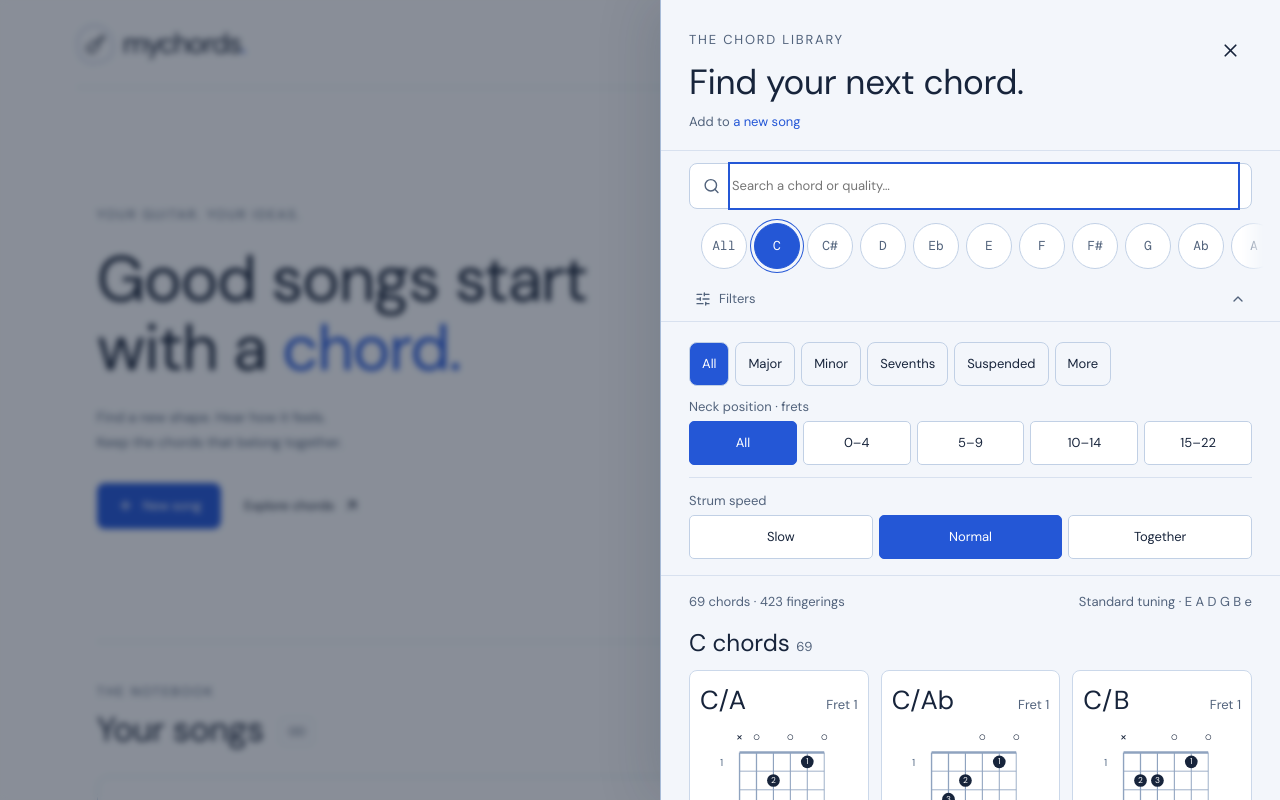
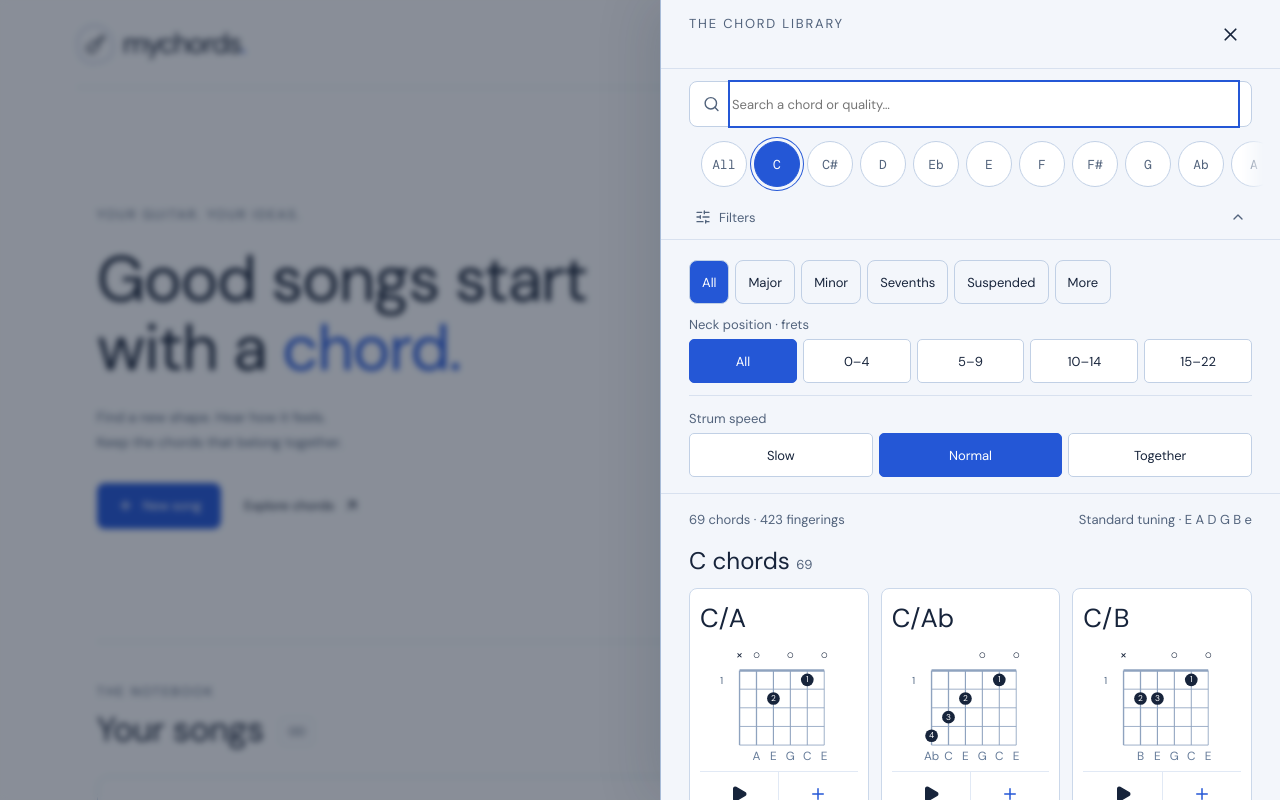
Before and after one commit to qwertypants/mychords, a React (Vite) app: page / in a window 1280 px wide. Both pictures are taken after a click on the button "Chord library". Shown: the top 800 px of the page. Built offline with nearby package versions, Linux system fonts and the light colour scheme.

Commit message:
Keep chord filters visible and simplify cards

```diff
--- a/src/chords/ChordPicker.tsx
+++ b/src/chords/ChordPicker.tsx
@@ -79,11 +79,9 @@ export function ChordPicker({
   }, []);
   useMotion(dialog, true, (element) => {
     const edge = element.querySelector(".picker-motion-edge");
-    const heading = element.querySelector("#picker-heading");
     gsap.timeline({ defaults: { overwrite: "auto", ease: "power2.out" } })
       .fromTo(edge, { scaleY: 0, opacity: 0.9 }, { scaleY: 1, duration: 0.15 }, 0)
-      .to(edge, { opacity: 0, duration: 0.07, clearProps: "transform,opacity" }, 0.15)
-      .fromTo(heading, { y: 10 }, { y: 0, duration: 0.22, clearProps: "transform" }, 0);
+      .to(edge, { opacity: 0, duration: 0.07, clearProps: "transform,opacity" }, 0.15);
   });
   useEffect(() => {
     if (!added) return;
@@ -138,16 +136,12 @@ export function ChordPicker({
         e.preventDefault();
         onClose();
       }}
-      aria-labelledby="picker-heading"
+      aria-label={`Chord library for ${sectionName}`}
     >
       <span className="picker-motion-edge" aria-hidden="true" />
       <header className="picker-header">
         <div>
           <span className="eyebrow">THE CHORD LIBRARY</span>
-          <h2 id="picker-heading">Find your next chord.</h2>
-          <p>
-            Add to <strong>{sectionName}</strong>
-          </p>
         </div>
         <button
           className="icon-button"
@@ -233,7 +227,6 @@ export function ChordPicker({
           <ChevronDown size={16} className={filtersExpanded ? "is-expanded" : ""} aria-hidden="true" />
         </button>
       </div>
-      <div className="picker-scroll">
       <div id="picker-filter-controls" className="picker-filters" hidden={!filtersExpanded}>
         <div className="category-tabs" role="group" aria-label="Chord categories">
           {primaryCategories.map(c => <button key={c} aria-pressed={category === c}
@@ -249,6 +242,7 @@ export function ChordPicker({
         <NeckPositionSelect value={region} onChange={value => filter(() => setRegion(value))} />
       {strumSpeedControl && <div className="picker-strum-speed">{strumSpeedControl}</div>}
       </div>
+      <div className="picker-scroll">
       {playback && <div className="picker-playback">{playback}</div>}
       <div className="picker-results">
         <div className="results-count" role="status">
--- a/src/chords/VoicingCard.tsx
+++ b/src/chords/VoicingCard.tsx
@@ -1,7 +1,6 @@
 import { useRef } from "react";
 import gsap from "gsap";
 import { Play, Plus, Check } from "lucide-react";
-import { positionOf } from "./pitch";
 import { ChordDiagram } from "./ChordDiagram";
 import type { Voicing } from "./types";
 import { pulseIcon, useMotion } from "../motion";
@@ -38,7 +37,6 @@ export function VoicingCard({ voicing, playing, strumInterval, added, onHear, on
       )}
       <div className="voicing-heading">
         <h3>{label}</h3>
-        <span>Fret {positionOf(frets)}</span>
       </div>
       <ChordDiagram voicing={voicing} playing={playing} strumInterval={strumInterval} onNote={onNote} />
       <div className="voicing-actions">
--- a/src/styles/picker-layout.css
+++ b/src/styles/picker-layout.css
@@ -1,6 +1,7 @@
 .picker-search-toolbar { padding: 12px 28px 0; flex-shrink: 0; border-bottom: 1px solid var(--line); }
 .picker-scroll { overflow-y: auto; min-height: 0; flex: 1 1 auto; overscroll-behavior-y: contain; }
 .picker-filter-toggle { min-height: 44px; margin-bottom: 0; }
+.picker-filters { max-height: 40dvh; overflow-y: auto; overscroll-behavior-y: contain; }
 .picker-filters[hidden] { display: none; }
 .picker-filters .picker-strum-speed { padding: 14px 0 0; border: 0; margin-top: 12px; border-top: 1px solid var(--line); }
 .root-tabs {
@@ -39,9 +40,6 @@
 }
 .root-tabs button:hover:not([aria-pressed="true"]) { background: var(--tab-hover); color: var(--ink); }
 @media (max-width: 600px), (max-height: 600px) {
-  .picker-header { padding: 10px 16px; }
-  .picker-header .eyebrow { display: none; }
-  .picker-header h2 { font-size: 20px; margin: 0; }
-  .picker-header p { margin-top: 3px; }
+  .picker-header { padding: 8px 16px; }
   .picker-search-toolbar { padding: 8px 16px 0; }
 }
--- a/src/styles/picker.css
+++ b/src/styles/picker.css
@@ -28,26 +28,12 @@
   display: flex;
   justify-content: space-between;
   gap: 10px;
-  padding: 28px 28px 20px;
+  padding: 12px 28px;
   flex-shrink: 0;
   border-bottom: 1px solid var(--line);
 }
-.picker-header h2 {
-  font: 700 35px var(--display);
-  margin-top: 9px;
-  letter-spacing: -0.3px;
-}
-.picker-header p {
-  font-size: 13px;
-  color: var(--muted);
-  margin-top: 8px;
-}
-.picker-header p strong {
-  color: var(--accent);
-  font-weight: 500;
-}
 .picker-header > .icon-button {
-  align-self: flex-start;
+  align-self: center;
 }
 .picker-filters {
   padding: 20px 28px 16px;
@@ -178,11 +164,6 @@
   overflow-wrap: anywhere;
   min-width: 0;
 }
-.voicing-heading > span {
-  white-space: nowrap;
-  font: 500 13px var(--display);
-  color: var(--muted);
-}
 .voicing-card .chord-diagram {
   width: 127px;
   max-width: 100%;
--- a/src/styles/responsive.css
+++ b/src/styles/responsive.css
@@ -301,11 +301,7 @@
     width: 100%;
   }
   .picker-header {
-    padding: 12px 16px 10px;
-  }
-  .picker-header h2 {
-    font-size: 21px;
-    margin-top: 4px;
+    padding: 8px 16px;
   }
   .picker-header .eyebrow {
     font-size: 13px;
@@ -338,9 +334,6 @@
   }
   .voicing-heading h3 {
     font-size: 27px;
-  }
-  .voicing-heading > span {
-    font-size: 13px;
   }
   .voicing-actions button {
     font-size: 13px;
@@ -426,7 +419,6 @@
 }
 
 @media (max-width: 600px) {
-  .picker-header p { margin-top: 3px; }
   .picker-filter-toggle { margin-bottom: 5px; }
   .picker-filters .category-tabs {
     flex-wrap: nowrap;
```
Also changed, not shown: 1 other file (tests, documents, lock files or other folders).
